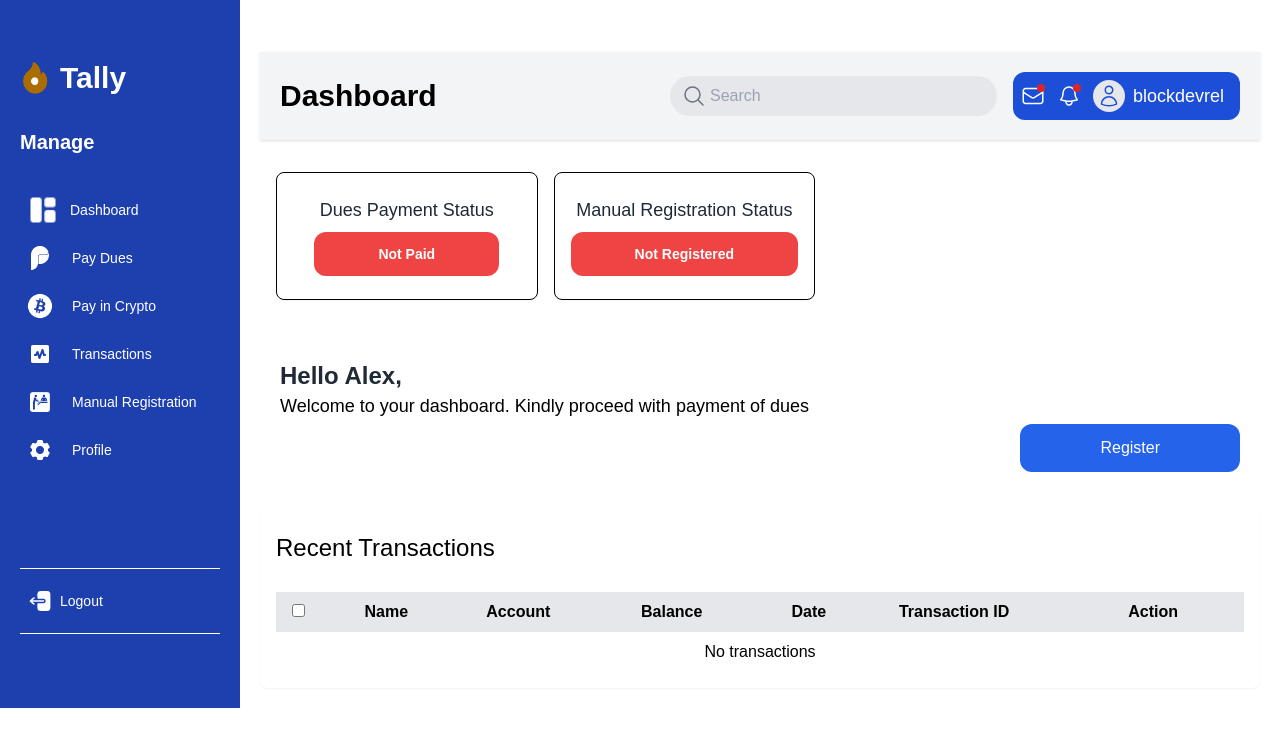
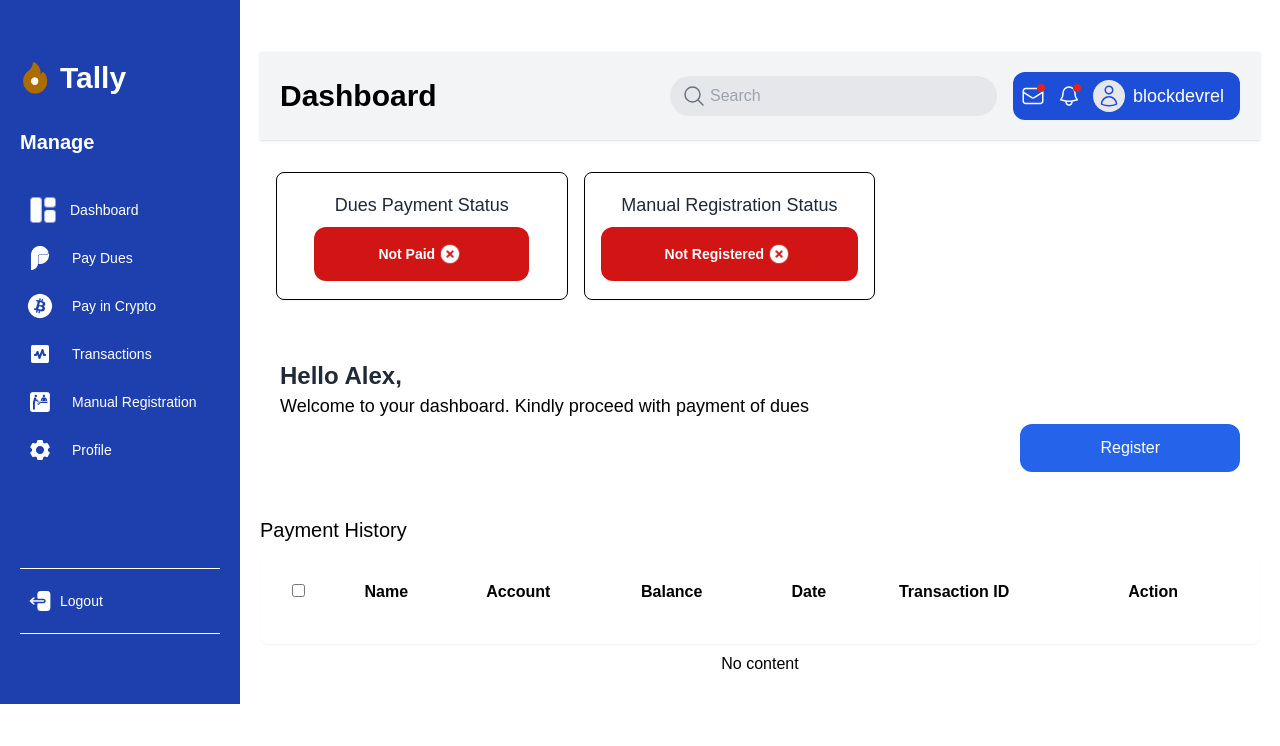
Before and after one commit to alexnjoya/dpay, a Next.js app: page /dashboard in a window 1280 px wide. Shown: the top 746 px of the page. Built offline with nearby package versions, Linux system fonts and the light colour scheme.

Commit message:
students

```diff
--- a/app/components/common/TransactionTable.tsx
+++ b/app/components/common/TransactionTable.tsx
@@ -23,24 +23,18 @@ const TransactionTable: React.FC = () => {
   return (
     <>
       <div className="p-0">
+      <div className="flex justify-between items-center mb-1">
+            <h2 className="text-xl pt-2 pb-2">Payment History</h2>
+
+          </div>
 
 
         <div className="min-w-full p-4 bg-white shadow-sm  rounded-lg">
 
-          <div className=  "grid grid-cols-1 gap-4 mb-2 md:grid-cols-2">
-          <div className="mr-28  gap-10">
-          <div className="flex justify-between items-center mb-1">
-            <h2 className="text-2xl pt-2 pb-4">Recent Transactions</h2>
-
-          </div>
-
-          </div>
-          </div>
-
 
           <table className="min-w-full">
             <thead>
-              <tr className="bg-gray-200 text-left">
+              <tr className=" text-left">
                 <th className="px-4 py-2">
                   <input type="checkbox" checked={selectAll} onChange={handleSelectAll} />
                 </th>
@@ -56,7 +50,7 @@ const TransactionTable: React.FC = () => {
               {transactions.length === 0 ? (
                 <tr>
                   <td colSpan={7} className="px-4 py-2 text-center">
-                    No transactions
+
                   </td>
                 </tr>
               ) : (
@@ -85,7 +79,9 @@ const TransactionTable: React.FC = () => {
               )}
             </tbody>
           </table>
+
         </div>
+         <div className="text-center p-2 "> <p>No content</p></div>
       </div>
     </>
   );
--- a/app/dashboard/dashboardcard.tsx
+++ b/app/dashboard/dashboardcard.tsx
@@ -1,4 +1,6 @@
 import React from "react";
+import Image from "next/image";
+import Close from "../components/assets/close.png"
 
 interface DashboardCardProps {
   title: string;
@@ -12,10 +14,17 @@ const DashboardCard: React.FC<DashboardCardProps> = ({ title, status, isRegister
       <h3 className="text-lg font-medium text-gray-800 text-center">{title}</h3>
       <div
         className={`flex items-center justify-center mt-2 px-16 py-3 text-sm font-semibold text-white rounded-xl ${
-          isRegistered ? "bg-green-500" : "bg-red-500"
+          isRegistered ? "bg-green-500" : "bg-[#D11515]"
         }`}
       >
         {status}
+        <Image
+        className=" p-1"
+        src={Close}
+        alt="close icone"
+        width={30}
+        height={30}
+        />
       </div>
     </div>
   );
```
Also changed, not shown: app/components/assets/close.png (added).
